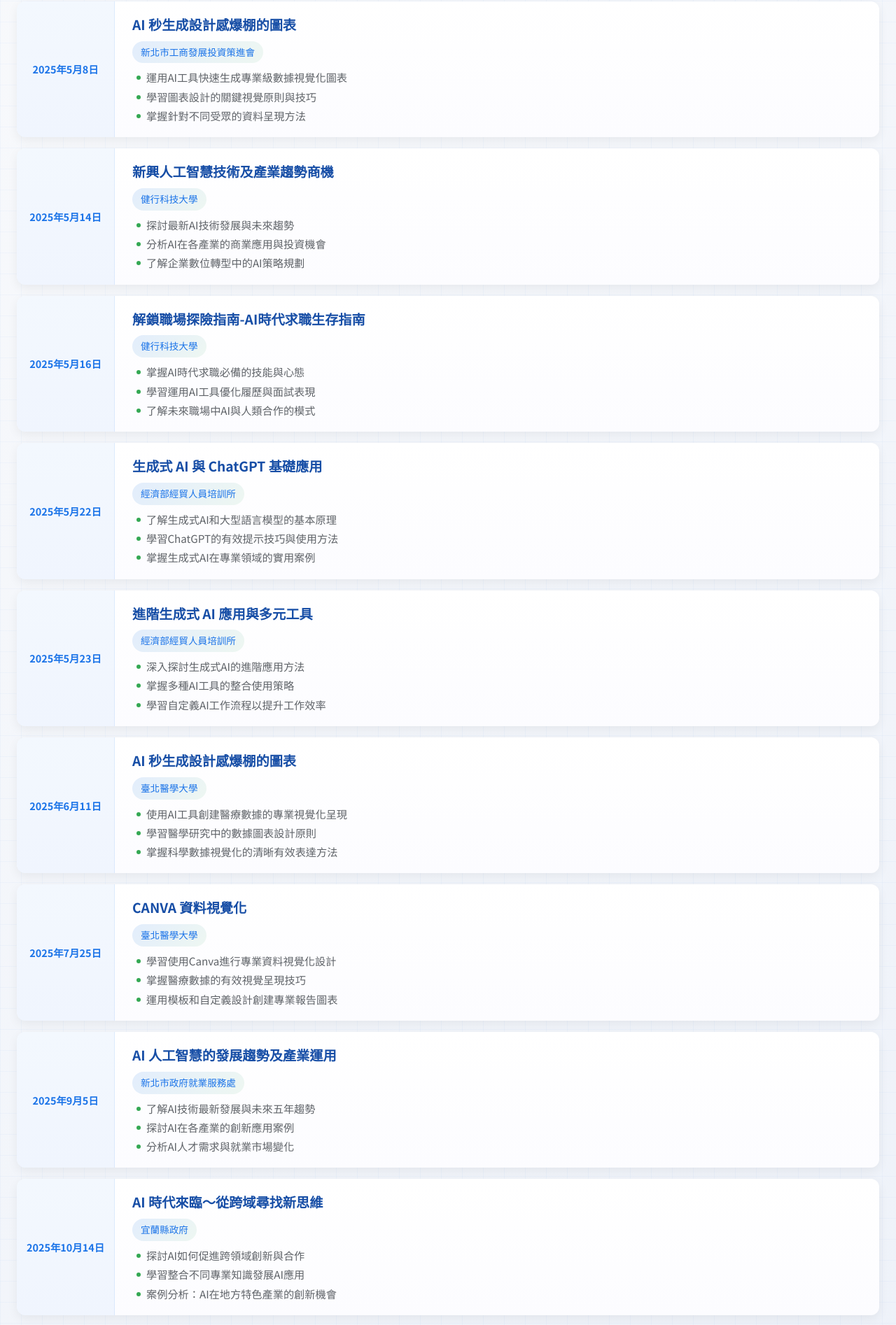
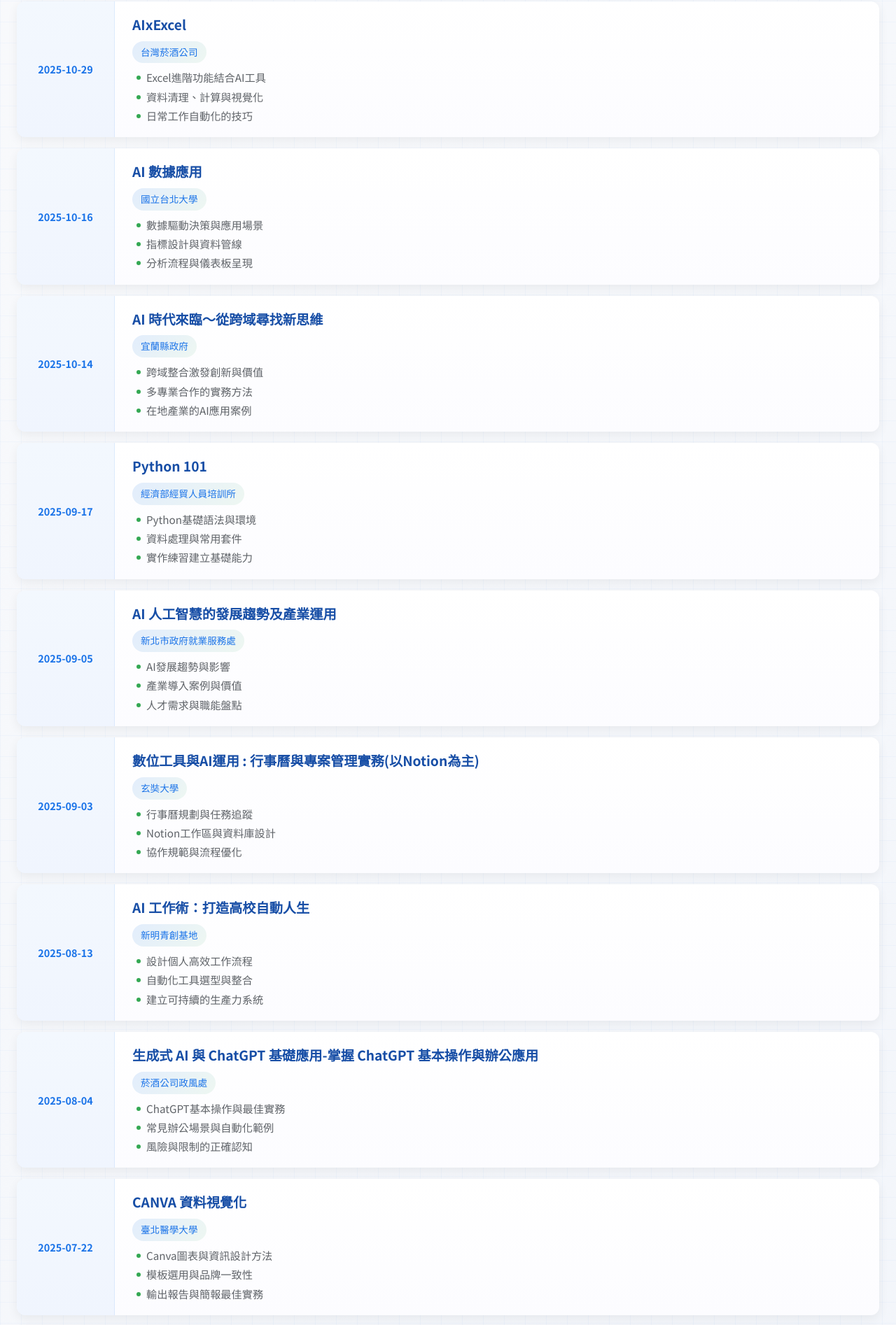
Before and after one commit to lichungtsai611/angular-taipapa, an Angular app: page /news in a window 1280 px wide. Shown: the part 673-2567 px from the top of the page at 70% size. Built offline with nearby package versions, Linux system fonts and the light colour scheme.

Commit message:
Update courses info

```diff
--- a/src/app/pages/news/news.component.ts
+++ b/src/app/pages/news/news.component.ts
@@ -23,111 +23,261 @@
     {
       title: '實用統計模型',
       organization: 'NTUDAC',
-      date: '2025年3月5日',
+      date: '2025-03-05',
       description: [
-        '學習統計分析在AI領域的實際應用方法',
-        '掌握資料清理、特徵工程和模型評估技巧',
-        '運用統計模型解決實際業務問題的案例分析'
+        '統計方法於資料分析與AI的實務應用',
+        '資料清理、特徵工程與模型評估',
+        '案例演練提升決策與溝通能力'
       ]
     },
     {
       title: '基礎統計模型',
-      organization: 'NCCUDAC',
-      date: '2025年5月8日',
+      organization: 'NCCUBAC',
+      date: '2025-05-08',
       description: [
-        '了解統計學基本概念與AI的關聯性',
-        '學習描述性統計和推論統計的基礎知識',
-        '掌握資料分析與視覺化的基本方法'
+        '統計學核心概念與AI的連結',
+        '描述統計與推論統計入門',
+        '資料視覺化與解讀基礎'
       ]
     },
     {
-      title: 'AI 秒生成設計感爆棚的圖表',
-      organization: '新北市工商發展投資策進會',
-      date: '2025年5月8日',
+      title: '人工智慧的發展與應用，從原理到現代商業實務',
+      organization: '南華大學',
+      date: '2025-05-13',
       description: [
-        '運用AI工具快速生成專業級數據視覺化圖表',
-        '學習圖表設計的關鍵視覺原則與技巧',
-        '掌握針對不同受眾的資料呈現方法'
+        'AI原理到商業應用的完整脈絡',
+        '跨產業導入案例與效益評估',
+        '導入流程與組織變革要點'
       ]
     },
     {
       title: '新興人工智慧技術及產業趨勢商機',
       organization: '健行科技大學',
-      date: '2025年5月14日',
+      date: '2025-05-14',
       description: [
-        '探討最新AI技術發展與未來趨勢',
-        '分析AI在各產業的商業應用與投資機會',
-        '了解企業數位轉型中的AI策略規劃'
+        '最新AI技術版圖與關鍵突破',
+        '產業應用版圖與商機解析',
+        '企業數位轉型的策略路線'
       ]
     },
     {
       title: '解鎖職場探險指南-AI時代求職生存指南',
       organization: '健行科技大學',
-      date: '2025年5月16日',
+      date: '2025-05-16',
       description: [
-        '掌握AI時代求職必備的技能與心態',
-        '學習運用AI工具優化履歷與面試表現',
-        '了解未來職場中AI與人類合作的模式'
+        'AI時代的職涯心態與必備技能',
+        '履歷優化與面試實戰技巧',
+        'AI與人協作的工作新型態'
+      ]
+    },
+    {
+      title: '政治大學 DAC 職涯分享',
+      organization: 'NCCUDAC',
+      date: '2025-05-17',
+      description: [
+        '資料與AI相關職涯路徑解析',
+        '能力地圖與學習資源建議',
+        '求職實務與面試經驗分享'
+      ]
+    },
+    {
+      title: 'AI 大數據分析與資料視覺化',
+      organization: '中原大學',
+      date: '2025-05-21',
+      description: [
+        '資料前處理與探索式分析流程',
+        '有效的資料視覺化設計原則',
+        '互動式儀表板與案例實作'
       ]
     },
     {
       title: '生成式 AI 與 ChatGPT 基礎應用',
       organization: '經濟部經貿人員培訓所',
-      date: '2025年5月22日',
+      date: '2025-05-22',
       description: [
-        '了解生成式AI和大型語言模型的基本原理',
-        '學習ChatGPT的有效提示技巧與使用方法',
-        '掌握生成式AI在專業領域的實用案例'
+        '大型語言模型與生成式AI基礎',
+        '提示工程與常見應用場景',
+        '辦公自動化與產能提升範例'
       ]
     },
     {
       title: '進階生成式 AI 應用與多元工具',
       organization: '經濟部經貿人員培訓所',
-      date: '2025年5月23日',
+      date: '2025-05-23',
       description: [
-        '深入探討生成式AI的進階應用方法',
-        '掌握多種AI工具的整合使用策略',
-        '學習自定義AI工作流程以提升工作效率'
+        '多工具整合與工作流程自動化',
+        '進階提示策略與品質控管',
+        '風險治理與組織導入建議'
+      ]
+    },
+    {
+      title: '職場數位工具與 AI 運用：行事曆與專案管理實務（以 Notion 為主）',
+      organization: '中原大學',
+      date: '2025-05-28',
+      description: [
+        '行事曆與專案管理實務流程',
+        'Notion資料庫與自動化實作',
+        '團隊協作與流程最佳化'
+      ]
+    },
+    {
+      title: 'POWERPOINT與GAMMA AI的高效應用',
+      organization: '新北市衛生局心衛中心',
+      date: '2025-06-02',
+      description: [
+        'AI輔助簡報與內容生成技巧',
+        'Gamma與PPT協作製作流程',
+        '視覺溝通與版面設計要訣'
       ]
     },
     {
       title: 'AI 秒生成設計感爆棚的圖表',
       organization: '臺北醫學大學',
-      date: '2025年6月11日',
+      date: '2025-06-11',
       description: [
-        '使用AI工具創建醫療數據的專業視覺化呈現',
-        '學習醫學研究中的數據圖表設計原則',
-        '掌握科學數據視覺化的清晰有效表達方法'
+        '快速生成專業級數據圖表',
+        '視覺設計原則與色彩運用',
+        '依受眾調整資訊呈現'
+      ]
+    },
+    {
+      title: 'AI 秒生成設計感爆棚的圖表',
+      organization: '臺北醫學大學',
+      date: '2025-07-04',
+      description: [
+        '快速生成專業級數據圖表',
+        '視覺設計原則與色彩運用',
+        '依受眾調整資訊呈現'
+      ]
+    },
+    {
+      title: 'ChatGPT 與 AI 工具在公務流程中的高效應用',
+      organization: '新北市衛生局心衛中心',
+      date: '2025-07-14',
+      description: [
+        '公務流程的AI應用與範例',
+        '表單、文書與紀錄自動化',
+        '資安與合規注意事項'
+      ]
+    },
+    {
+      title: '用Excel與ChatGPT打造高效AI小幫手',
+      organization: '新北市政府產業策進',
+      date: '2025-07-17',
+      description: [
+        'Excel與AI整合的實戰技巧',
+        '函數、巨集與自動化應用',
+        '資料處理到報表的一條龍'
       ]
     },
     {
       title: 'CANVA 資料視覺化',
       organization: '臺北醫學大學',
-      date: '2025年7月25日',
+      date: '2025-07-22',
       description: [
-        '學習使用Canva進行專業資料視覺化設計',
-        '掌握醫療數據的有效視覺呈現技巧',
-        '運用模板和自定義設計創建專業報告圖表'
+        'Canva圖表與資訊設計方法',
+        '模板選用與品牌一致性',
+        '輸出報告與簡報最佳實務'
+      ]
+    },
+    {
+      title: '生成式 AI 與 ChatGPT 基礎應用-掌握 ChatGPT 基本操作與辦公應用',
+      organization: '菸酒公司政風處',
+      date: '2025-08-04',
+      description: [
+        'ChatGPT基本操作與最佳實務',
+        '常見辦公場景與自動化範例',
+        '風險與限制的正確認知'
+      ]
+    },
+    {
+      title: 'AI 工作術：打造高校自動人生',
+      organization: '新明青創基地',
+      date: '2025-08-13',
+      description: [
+        '設計個人高效工作流程',
+        '自動化工具選型與整合',
+        '建立可持續的生產力系統'
+      ]
+    },
+    {
+      title: '數位工具與AI運用 : 行事曆與專案管理實務(以Notion為主)',
+      organization: '玄奘大學',
+      date: '2025-09-03',
+      description: [
+        '行事曆規劃與任務追蹤',
+        'Notion工作區與資料庫設計',
+        '協作規範與流程優化'
       ]
     },
     {
       title: 'AI 人工智慧的發展趨勢及產業運用',
       organization: '新北市政府就業服務處',
-      date: '2025年9月5日',
+      date: '2025-09-05',
       description: [
-        '了解AI技術最新發展與未來五年趨勢',
-        '探討AI在各產業的創新應用案例',
-        '分析AI人才需求與就業市場變化'
+        'AI發展趨勢與影響',
+        '產業導入案例與價值',
+        '人才需求與職能盤點'
+      ]
+    },
+    {
+      title: 'Python 101',
+      organization: '經濟部經貿人員培訓所',
+      date: '2025-09-17',
+      description: [
+        'Python基礎語法與環境',
+        '資料處理與常用套件',
+        '實作練習建立基礎能力'
+      ]
+    },
+    {
+      title: 'AI 數據應用',
+      organization: '國立台北大學',
+      date: '2025-10-16',
+      description: [
+        '數據驅動決策與應用場景',
+        '指標設計與資料管線',
+        '分析流程與儀表板呈現'
+      ]
+    },
+    {
+      title: 'AIxExcel',
+      organization: '台灣菸酒公司',
+      date: '2025-10-29',
+      description: [
+        'Excel進階功能結合AI工具',
+        '資料清理、計算與視覺化',
+        '日常工作自動化的技巧'
       ]
     },
     {
       title: 'AI 時代來臨～從跨域尋找新思維',
       organization: '宜蘭縣政府',
-      date: '2025年10月14日',
+      date: '2025-10-14',
       description: [
-        '探討AI如何促進跨領域創新與合作',
-        '學習整合不同專業知識發展AI應用',
-        '案例分析：AI在地方特色產業的創新機會'
+        '跨域整合激發創新與價值',
+        '多專業合作的實務方法',
+        '在地產業的AI應用案例'
+      ]
+    },
+    {
+      title: 'Python 101',
+      organization: '經濟部經貿人員培訓所',
+      date: '2025-11-05',
+      description: [
+        'Python基礎語法與環境',
+        '資料處理與常用套件',
+        '實作練習建立基礎能力'
+      ]
+    },
+    {
+      title: 'AI 生活應用',
+      organization: '台北教育大學',
+      date: '2025-11-19',
+      description: [
+        '日常生活中可落地的AI工具',
+        '情境式應用與實例演練',
+        '提升數位素養與效率'
       ]
     }
   ];
@@ -140,19 +290,28 @@
     return [...this.newsCourses].sort((a, b) => {
       const dateA = this.parseChineseDate(a.date);
       const dateB = this.parseChineseDate(b.date);
-      return dateA.getTime() - dateB.getTime();
+      return dateB.getTime() - dateA.getTime();
     });
   }
 
   private parseChineseDate(dateString: string): Date {
-    const cleanedDate = dateString.replace(/年|月|日/g, '-');
+    const trimmed = dateString.trim();
+    // Support ISO format: YYYY-MM-DD
+    if (/^\d{4}-\d{2}-\d{2}$/.test(trimmed)) {
+      const [yearStr, monthStr, dayStr] = trimmed.split('-');
+      const year = parseInt(yearStr, 10);
+      const month = parseInt(monthStr, 10) - 1;
+      const day = parseInt(dayStr, 10);
+      return new Date(year, month, day);
+    }
+
+    // Fallback: Chinese format e.g. 2025年3月5日
+    const cleanedDate = trimmed.replace(/年|月|日/g, '-');
     const dateParts = cleanedDate.split('-').filter(part => part.trim() !== '');
-
     if (dateParts.length >= 3) {
-      const year = parseInt(dateParts[0]);
-      const month = parseInt(dateParts[1]) - 1; // JavaScript 月份從 0 開始
-      const day = parseInt(dateParts[2]);
-
+      const year = parseInt(dateParts[0], 10);
+      const month = parseInt(dateParts[1], 10) - 1; // JavaScript 月份從 0 開始
+      const day = parseInt(dateParts[2], 10);
       return new Date(year, month, day);
     }
 
```
